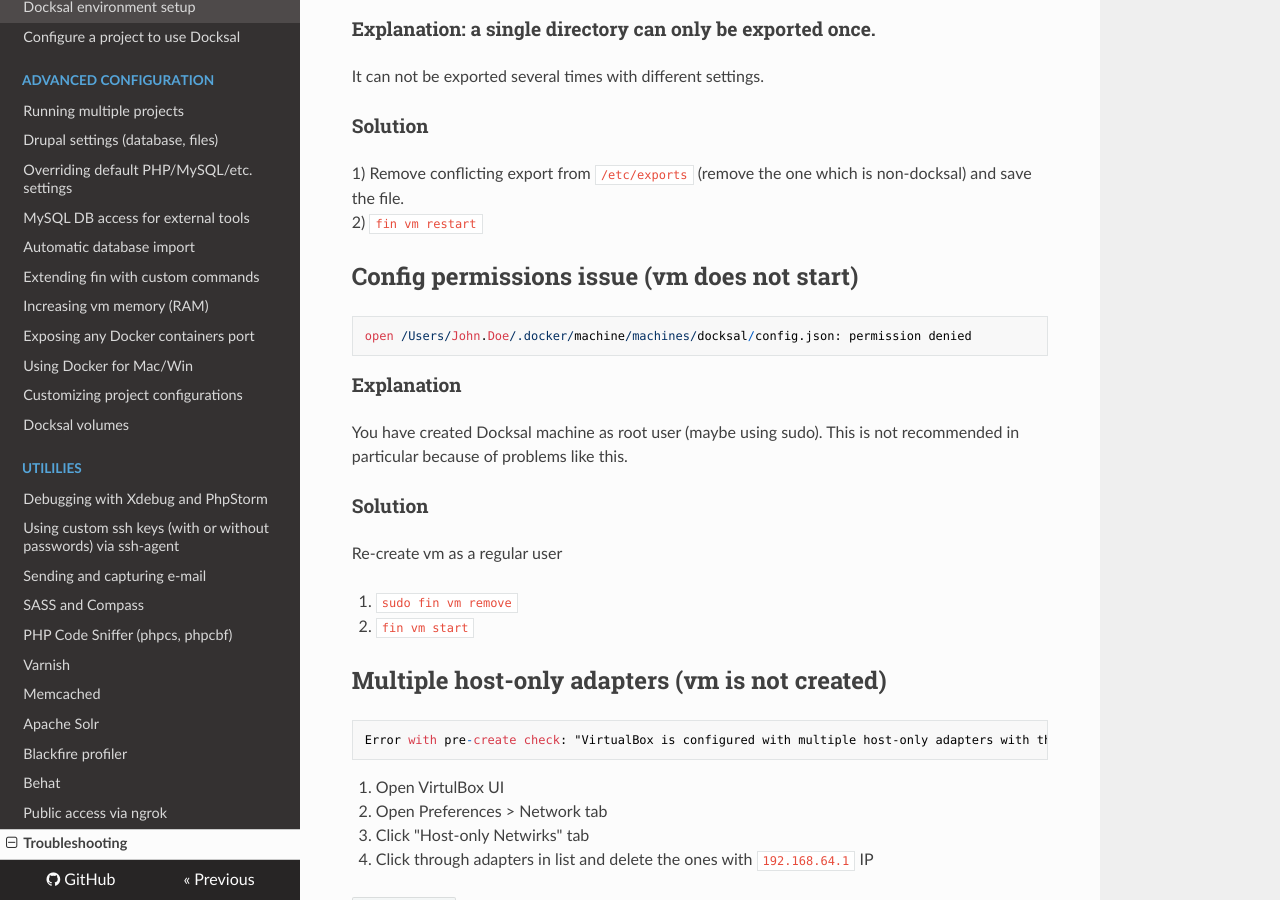
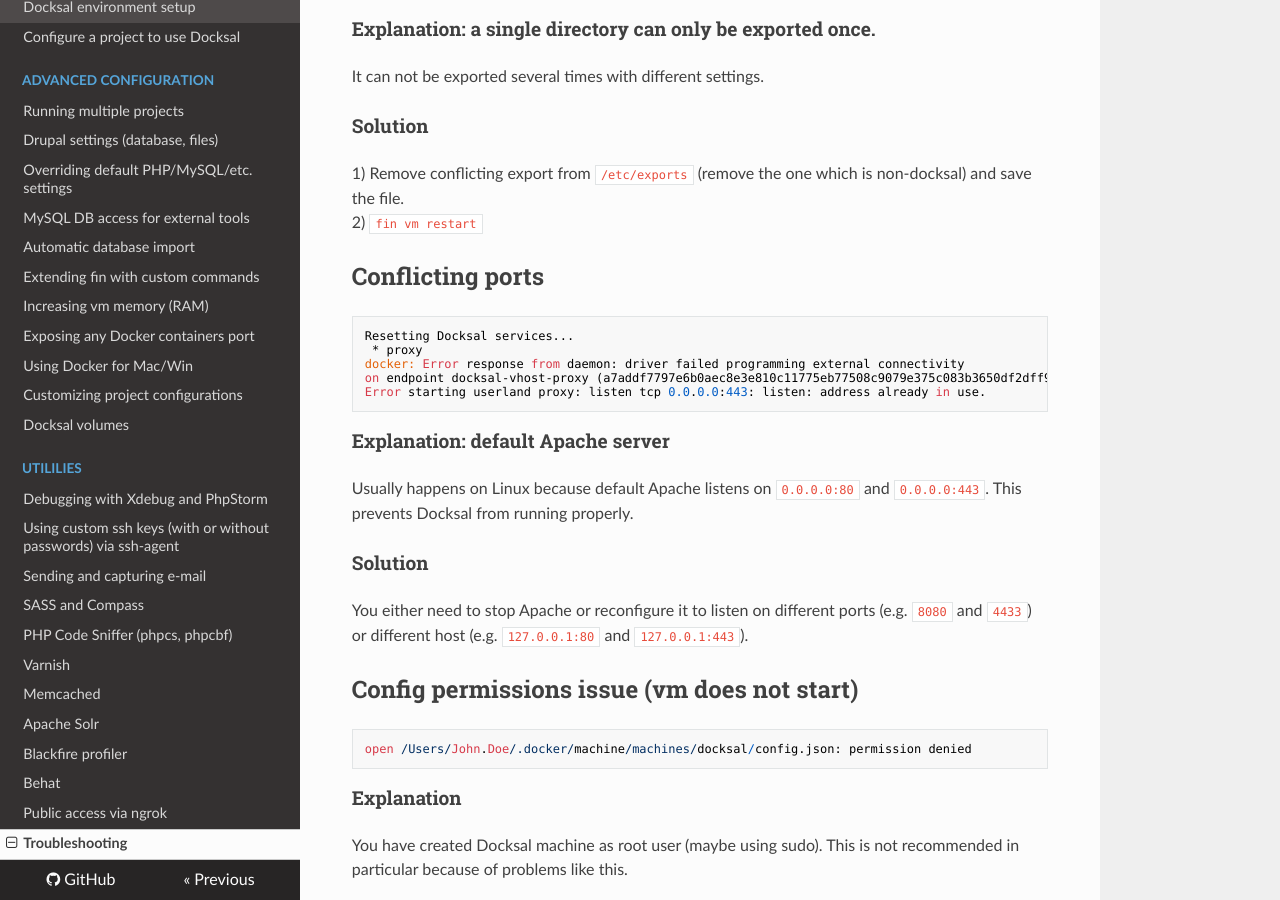
Before and after one commit to docksal/docksal, an MkDocs documentation site: the page built from docs/troubleshooting.md, in a window 1280 px wide and 900 px high, scrolled down 1548 px. Built offline with MkDocs 1.6.1, drawn with Linux system fonts in a browser that asks for light colours; nearby versions of some CDN libraries; old or Windows-style settings are respelled for this version of MkDocs.

Commit message:
Documentation on conflict with default Apache (Fixes #87)

````diff
--- a/docs/troubleshooting.md
+++ b/docs/troubleshooting.md
@@ -55,7 +55,6 @@ Set bigger amount of RAM. For instance 2048 Mb
 fin vm ram 2048
 ```
 
-
 ## Conflicting exports (files are not accessible)
 ```
  ERROR:  conflicting exports for /Users, 192.168.64.100
@@ -68,12 +67,34 @@ exports:11: export option conflict for /Users
 ```
 
 #### Explanation: a single directory can only be exported once.
+
 It can not be exported several times with different settings.
 
 #### Solution
 
 1) Remove conflicting export from `/etc/exports` (remove the one which is non-docksal) and save the file.
 2) `fin vm restart`
+
+## Conflicting ports
+
+```
+Resetting Docksal services...
+ * proxy
+docker: Error response from daemon: driver failed programming external connectivity
+on endpoint docksal-vhost-proxy (a7addf7797e6b0aec8e3e810c11775eb77508c9079e375c083b3650df2dff9a2):
+Error starting userland proxy: listen tcp 0.0.0.0:443: listen: address already in use.
+```
+
+#### Explanation: default Apache server
+
+Usually happens on Linux because default Apache listens on `0.0.0.0:80` and `0.0.0.0:443`.
+This prevents Docksal from running properly.
+
+#### Solution
+
+You either need to stop Apache or reconfigure it to listen on different ports (e.g. `8080` and `4433`) or
+different host (e.g. `127.0.0.1:80` and `127.0.0.1:443`).
+
 
 ## Config permissions issue (vm does not start)
 
````
Also changed, not shown: docs/env-setup.md (+9 -3 lines).
